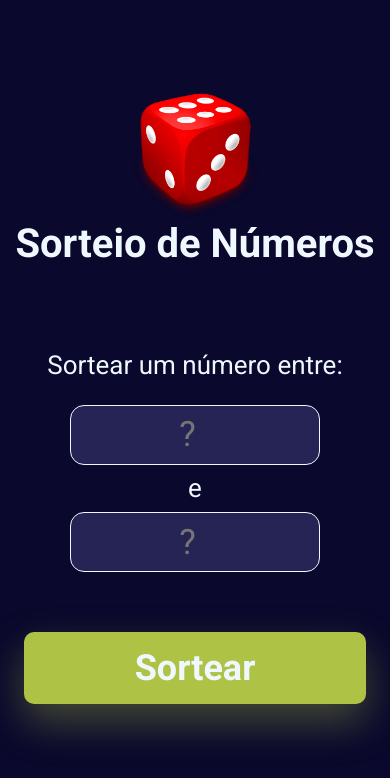
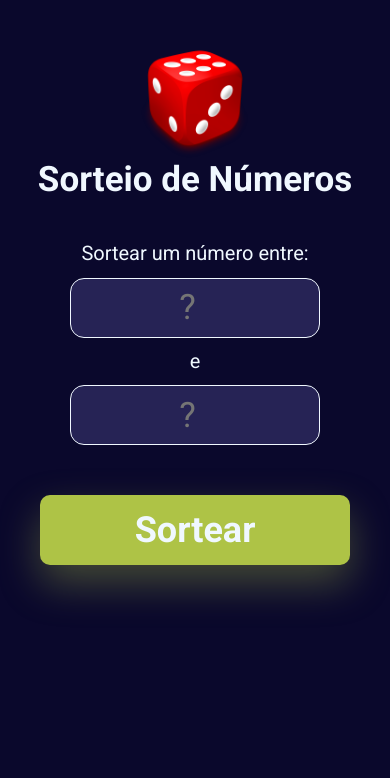
Before and after one commit to feliperyo/sorteio-de-numero, a plain HTML site: page index.html in a window 390 px wide. Drawn offline with Linux system fonts and the light colour scheme.

Commit message:
adicionando responsividade

```diff
--- a/styles.css
+++ b/styles.css
@@ -118,8 +118,8 @@ button:active {
     }
 
 
-    h1{
-       font-size: 40px;
+    h1 {
+        font-size: 40px;
     }
 
     main {
@@ -134,4 +134,36 @@ button:active {
         text-align: center;
         font-size: 35px;
     }
-}
+
+    @media screen and (max-width: 400px) {
+
+        header {
+            margin-top: 10%;
+            margin-bottom: 35px;
+
+        }
+
+        img {
+            width: 150px;
+        }
+
+        h1 {
+            font-size: 35px;
+            font-weight: 700;
+        }
+
+        h3 {
+            font-size: 20px;
+            margin-bottom: 5px;
+        }
+
+        button {
+            margin-top: 50px;
+            width: 310px;
+            height: 70px;
+        }
+
+        .e-entre-input {
+            font-size: 20px;
+        }
+    }
```
